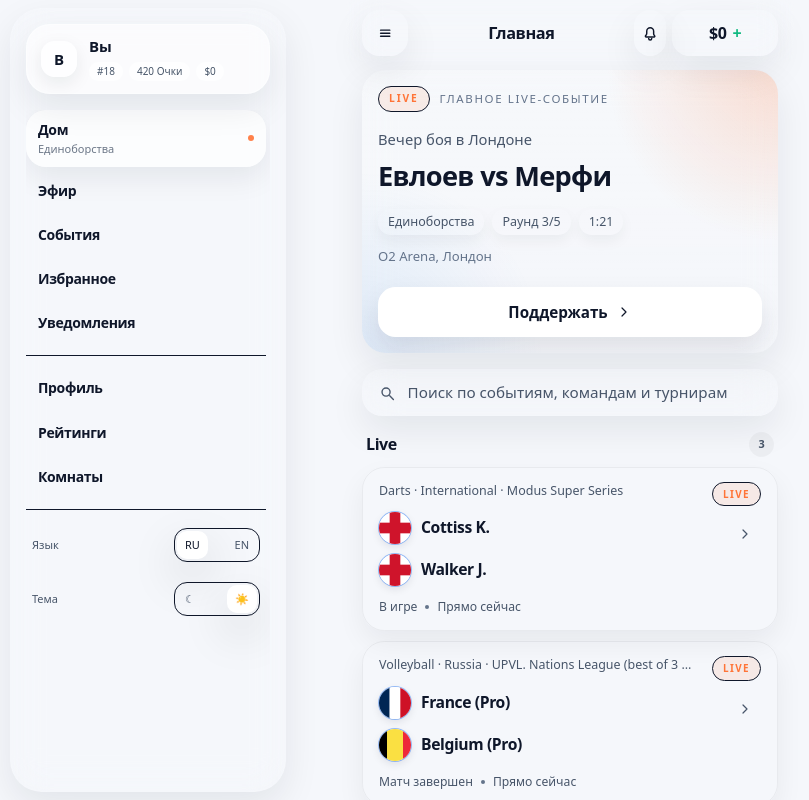
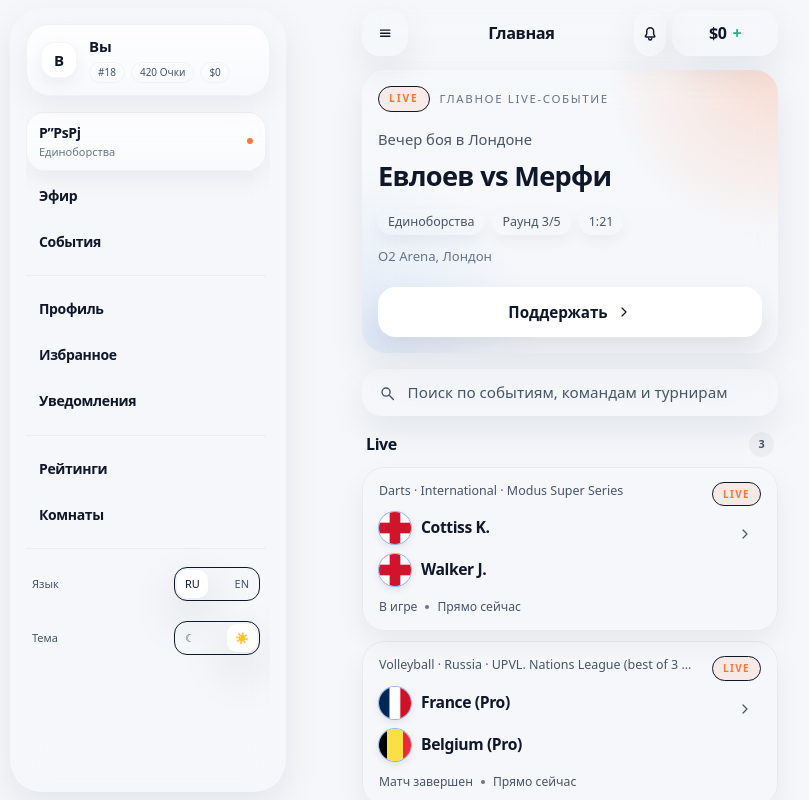
Before and after one commit to krusakovrus-svg/fundon, a Next.js app: page /home in a window 1280 px wide. Both pictures are taken after a click on the button "Меню". Shown: the top 800 px of the page, without its empty margins (406-1215 px from the left). Built offline with nearby package versions, Linux system fonts and the light colour scheme.

Commit message:
Refine light side drawer styling

```diff
--- a/src/components/layout/SideMenuDrawer.tsx
+++ b/src/components/layout/SideMenuDrawer.tsx
@@ -35,6 +35,14 @@ function getSportIdFromPath(path: string) {
   return path.replace('/sports/', '') || 'martial-arts';
 }
 
+function formatWalletBalance(value: number) {
+  return new Intl.NumberFormat('en-US', {
+    style: 'currency',
+    currency: 'USD',
+    maximumFractionDigits: 0
+  }).format(value);
+}
+
 function DrawerLink({ item, currentPath, onClose }: { item: DrawerItem; currentPath: string; onClose: () => void }) {
   const isActive = item.matches(currentPath);
   const showBadge = item.badge !== undefined && item.badge !== 0 && item.badge !== '0';
@@ -44,28 +52,32 @@ function DrawerLink({ item, currentPath, onClose }: { item: DrawerItem; currentP
       href={item.href}
       onClick={onClose}
       className={cn(
-        'group flex items-center justify-between gap-3 rounded-[20px] px-3 py-3 transition duration-200 dark:text-white dark:hover:text-white',
+        'group flex items-center justify-between gap-3 rounded-[18px] border px-3 py-3 transition duration-200',
         isActive
-          ? 'bg-white/70 text-text-primary shadow-[0_10px_30px_rgba(15,23,42,0.08)] dark:border dark:border-white/[0.05] dark:bg-[linear-gradient(180deg,rgba(255,255,255,0.055),rgba(255,255,255,0.028))] dark:text-white dark:shadow-[inset_0_1px_0_rgba(255,255,255,0.03)]'
-          : 'text-text-primary hover:bg-white/40 dark:text-white/[0.92] dark:hover:bg-white/[0.035]'
+          ? 'border-black/[0.045] bg-[linear-gradient(180deg,rgba(255,255,255,0.86),rgba(247,249,252,0.94))] text-text-primary shadow-[0_10px_22px_rgba(15,23,42,0.05)] dark:border-white/[0.05] dark:bg-[linear-gradient(180deg,rgba(255,255,255,0.055),rgba(255,255,255,0.028))] dark:text-white dark:shadow-[inset_0_1px_0_rgba(255,255,255,0.03)]'
+          : 'border-transparent text-text-primary hover:border-black/[0.035] hover:bg-white/[0.62] dark:text-white/[0.92] dark:hover:border-white/[0.04] dark:hover:bg-white/[0.035]'
       )}
     >
       <div className="min-w-0">
-        <p className="truncate text-[14px] font-semibold leading-[1.15] tracking-tight dark:text-white/[0.94]">{item.label}</p>
+        <p className="truncate text-[14px] font-semibold leading-[1.15] tracking-tight text-text-primary dark:text-white/[0.94]">
+          {item.label}
+        </p>
         {item.subtitle ? (
           <p className="mt-1 truncate text-[11px] leading-[1.2] text-text-secondary/80 dark:text-white/[0.42]">{item.subtitle}</p>
         ) : null}
       </div>
+
       <div className="flex shrink-0 items-center gap-2">
         {showBadge ? (
-          <span className="inline-flex min-w-[1.6rem] items-center justify-center rounded-full border border-border/15 bg-white/55 px-1.5 py-0.5 text-[10px] font-medium text-text-secondary dark:border-white/[0.06] dark:bg-white/[0.045] dark:text-white/[0.62]">
+          <span className="inline-flex min-w-[1.55rem] items-center justify-center rounded-full border border-black/[0.045] bg-[rgba(247,249,252,0.92)] px-1.5 py-0.5 text-[10px] font-medium text-text-secondary dark:border-white/[0.06] dark:bg-white/[0.045] dark:text-white/[0.62]">
             {item.badge}
           </span>
         ) : null}
+
         <span
           className={cn(
             'h-1.5 w-1.5 rounded-full transition',
-            isActive ? 'bg-accent-orange/90' : 'bg-transparent group-hover:bg-border/40 dark:group-hover:bg-white/[0.16]'
+            isActive ? 'bg-accent-orange' : 'bg-transparent group-hover:bg-black/[0.16] dark:group-hover:bg-white/[0.16]'
           )}
         />
       </div>
@@ -136,8 +148,7 @@ export function SideMenuDrawer({ isOpen, currentPath, onClose }: SideMenuDrawerP
     };
   }, []);
 
-  const preferredSportPath = storedHomePath;
-  const currentSport = getSportById(getSportIdFromPath(preferredSportPath));
+  const currentSport = getSportById(getSportIdFromPath(storedHomePath));
   const currentSportLabel = currentSport ? (language === 'ru' ? currentSport.labelRu : currentSport.label) : '';
   const favoriteCount = favorites.length;
   const liveFavoriteCount = favorites.filter((event) => isSportEventLive(event)).length;
@@ -146,11 +157,11 @@ export function SideMenuDrawer({ isOpen, currentPath, onClose }: SideMenuDrawerP
   const compactSwitcherClass =
     'w-full justify-between rounded-[13px] bg-transparent p-[2px] [&_button]:min-h-[28px] [&_button]:rounded-[10px] [&_button]:px-2 [&_button]:py-1 [&_button]:text-[11px] [&_button]:leading-none';
 
-  const primaryItems = useMemo<DrawerItem[]>(
+  const mainItems = useMemo<DrawerItem[]>(
     () => [
       {
         href: '/home',
-        label: language === 'ru' ? 'Дом' : 'Home',
+        label: language === 'ru' ? 'Р”РѕРј' : 'Home',
         subtitle: currentSportLabel,
         matches: (path) => path === '/home' || path === '/'
       },
@@ -163,6 +174,17 @@ export function SideMenuDrawer({ isOpen, currentPath, onClose }: SideMenuDrawerP
         href: '/events',
         label: t('navEvents'),
         matches: (path) => path.startsWith('/events')
+      }
+    ],
+    [currentSportLabel, language, t]
+  );
+
+  const personalItems = useMemo<DrawerItem[]>(
+    () => [
+      {
+        href: '/profile',
+        label: t('navProfile'),
+        matches: (path) => path.startsWith('/profile')
       },
       {
         href: '/favorites',
@@ -177,16 +199,11 @@ export function SideMenuDrawer({ isOpen, currentPath, onClose }: SideMenuDrawerP
         matches: (path) => path.startsWith('/notifications')
       }
     ],
-    [currentSportLabel, favoriteCount, language, liveFavoriteCount, t]
+    [favoriteCount, liveFavoriteCount, t]
   );
 
-  const secondaryItems = useMemo<DrawerItem[]>(
+  const socialItems = useMemo<DrawerItem[]>(
     () => [
-      {
-        href: '/profile',
-        label: t('navProfile'),
-        matches: (path) => path.startsWith('/profile')
-      },
       {
         href: '/leaderboard',
         label: t('navLeaderboard'),
@@ -217,23 +234,24 @@ export function SideMenuDrawer({ isOpen, currentPath, onClose }: SideMenuDrawerP
       aria-hidden={!isOpen}
     >
       <div className="app-card flex h-full min-h-0 flex-col overflow-hidden rounded-[2rem] px-4 py-4 dark:border-white/[0.05] dark:bg-[linear-gradient(180deg,rgba(15,20,29,0.96),rgba(9,13,21,0.96))] dark:shadow-[0_22px_54px_rgba(0,0,0,0.42)]">
-        <div className="rounded-[1.5rem] border border-white/40 bg-white/55 px-3.5 py-3 shadow-[0_14px_34px_rgba(15,23,42,0.08)] backdrop-blur-xl dark:border-white/[0.05] dark:bg-[linear-gradient(180deg,rgba(255,255,255,0.04),rgba(255,255,255,0.02))] dark:shadow-[inset_0_1px_0_rgba(255,255,255,0.03)]">
+        <div className="rounded-[1.45rem] border border-black/[0.045] bg-[linear-gradient(180deg,rgba(255,255,255,0.88),rgba(247,249,252,0.78))] px-3.5 py-3 shadow-[0_12px_28px_rgba(15,23,42,0.05)] backdrop-blur-xl dark:border-white/[0.05] dark:bg-[linear-gradient(180deg,rgba(255,255,255,0.04),rgba(255,255,255,0.02))] dark:shadow-[inset_0_1px_0_rgba(255,255,255,0.03)]">
           <div className="flex items-center gap-3">
-            <div className="flex h-9 w-9 shrink-0 items-center justify-center overflow-hidden rounded-[14px] bg-white/75 text-[15px] font-semibold text-text-primary shadow-[0_6px_18px_rgba(15,23,42,0.08)] dark:bg-white/[0.06] dark:text-white dark:shadow-[inset_0_1px_0_rgba(255,255,255,0.03)]">
-              {avatarImage ? (
-                <img src={avatarImage} alt={displayName} className="h-full w-full object-cover" />
-              ) : (
-                avatarLetter
-              )}
+            <div className="flex h-9 w-9 shrink-0 items-center justify-center overflow-hidden rounded-[14px] border border-black/[0.04] bg-white text-[15px] font-semibold text-text-primary shadow-[0_6px_16px_rgba(15,23,42,0.06)] dark:border-white/[0.04] dark:bg-white/[0.06] dark:text-white dark:shadow-[inset_0_1px_0_rgba(255,255,255,0.03)]">
+              {avatarImage ? <img src={avatarImage} alt={displayName} className="h-full w-full object-cover" /> : avatarLetter}
             </div>
+
             <div className="min-w-0 flex-1">
               <p className="truncate text-[15px] font-semibold leading-tight text-text-primary dark:text-white/[0.94]">{displayName}</p>
               <div className="mt-1.5 flex flex-wrap gap-1.5 text-[10px] text-text-secondary dark:text-white/[0.52]">
-                <span className="inline-flex items-center rounded-full bg-white/70 px-2 py-0.5 font-medium dark:border dark:border-white/[0.04] dark:bg-white/[0.045]">#{mockData.profile.currentRank}</span>
-                <span className="inline-flex items-center rounded-full bg-white/70 px-2 py-0.5 font-medium dark:border dark:border-white/[0.04] dark:bg-white/[0.045]">
+                <span className="inline-flex items-center rounded-full border border-black/[0.035] bg-white/86 px-2 py-0.5 font-medium dark:border dark:border-white/[0.04] dark:bg-white/[0.045]">
+                  #{mockData.profile.currentRank}
+                </span>
+                <span className="inline-flex items-center rounded-full border border-black/[0.035] bg-white/86 px-2 py-0.5 font-medium dark:border dark:border-white/[0.04] dark:bg-white/[0.045]">
                   {mockData.profile.points} {t('points')}
                 </span>
-                <span className="inline-flex items-center rounded-full bg-white/70 px-2 py-0.5 font-medium dark:border dark:border-white/[0.04] dark:bg-white/[0.045]">${mockData.profile.walletBalance}</span>
+                <span className="inline-flex items-center rounded-full border border-black/[0.035] bg-white/86 px-2 py-0.5 font-medium dark:border dark:border-white/[0.04] dark:bg-white/[0.045]">
+                  {formatWalletBalance(mockData.profile.walletBalance)}
+                </span>
               </div>
             </div>
           </div>
@@ -241,19 +259,25 @@ export function SideMenuDrawer({ isOpen, currentPath, onClose }: SideMenuDrawerP
 
         <div className="mt-4 flex min-h-0 flex-1 flex-col overflow-y-auto pr-1">
           <div className="space-y-1">
-            {primaryItems.map((item) => (
+            {mainItems.map((item) => (
               <DrawerLink key={item.href} item={item} currentPath={currentPath} onClose={onClose} />
             ))}
           </div>
 
-          <div className="mt-3 space-y-1 border-t border-border/6 pt-3 dark:border-white/[0.04]">
-            {secondaryItems.map((item) => (
+          <div className="mt-3 space-y-1 border-t border-black/[0.045] pt-3 dark:border-white/[0.04]">
+            {personalItems.map((item) => (
               <DrawerLink key={item.href} item={item} currentPath={currentPath} onClose={onClose} />
             ))}
           </div>
 
-          <div className="mt-3 space-y-2 border-t border-border/6 pt-3 dark:border-white/[0.04]">
-            <div className="flex items-center justify-between gap-3 rounded-[16px] px-1.5 py-1.5 transition hover:bg-surface-subtle/50 dark:hover:bg-white/[0.03]">
+          <div className="mt-3 space-y-1 border-t border-black/[0.045] pt-3 dark:border-white/[0.04]">
+            {socialItems.map((item) => (
+              <DrawerLink key={item.href} item={item} currentPath={currentPath} onClose={onClose} />
+            ))}
+          </div>
+
+          <div className="mt-3 space-y-2 border-t border-black/[0.045] pt-3 dark:border-white/[0.04]">
+            <div className="flex items-center justify-between gap-3 rounded-[16px] px-1.5 py-1.5 transition hover:bg-[rgba(247,249,252,0.7)] dark:hover:bg-white/[0.03]">
               <div className="min-w-0">
                 <p className="text-[11px] font-medium leading-none text-text-secondary dark:text-white/[0.48]">{t('language')}</p>
               </div>
@@ -262,7 +286,7 @@ export function SideMenuDrawer({ isOpen, currentPath, onClose }: SideMenuDrawerP
               </div>
             </div>
 
-            <div className="flex items-center justify-between gap-3 rounded-[16px] px-1.5 py-1.5 transition hover:bg-surface-subtle/50 dark:hover:bg-white/[0.03]">
+            <div className="flex items-center justify-between gap-3 rounded-[16px] px-1.5 py-1.5 transition hover:bg-[rgba(247,249,252,0.7)] dark:hover:bg-white/[0.03]">
               <div className="min-w-0">
                 <p className="text-[11px] font-medium leading-none text-text-secondary dark:text-white/[0.48]">{t('theme')}</p>
               </div>
```
